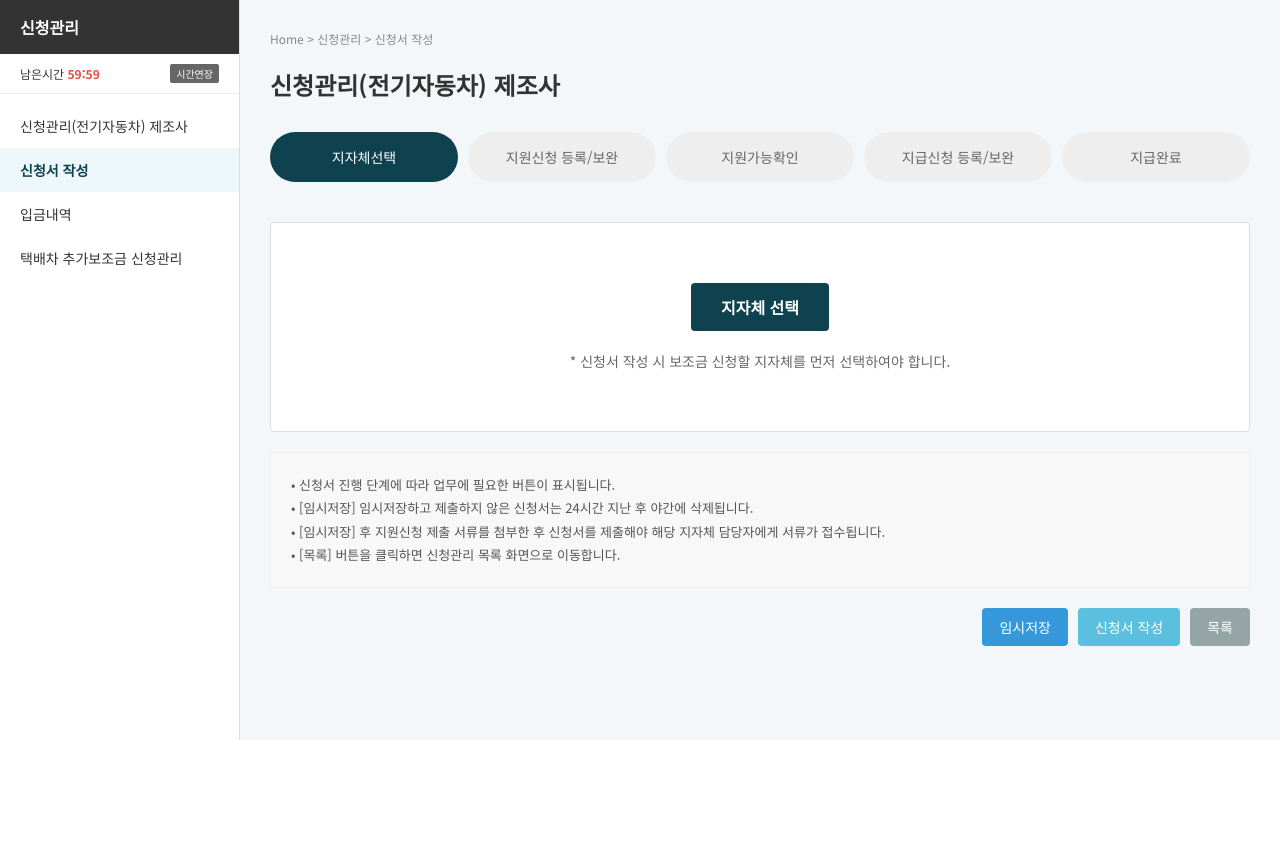
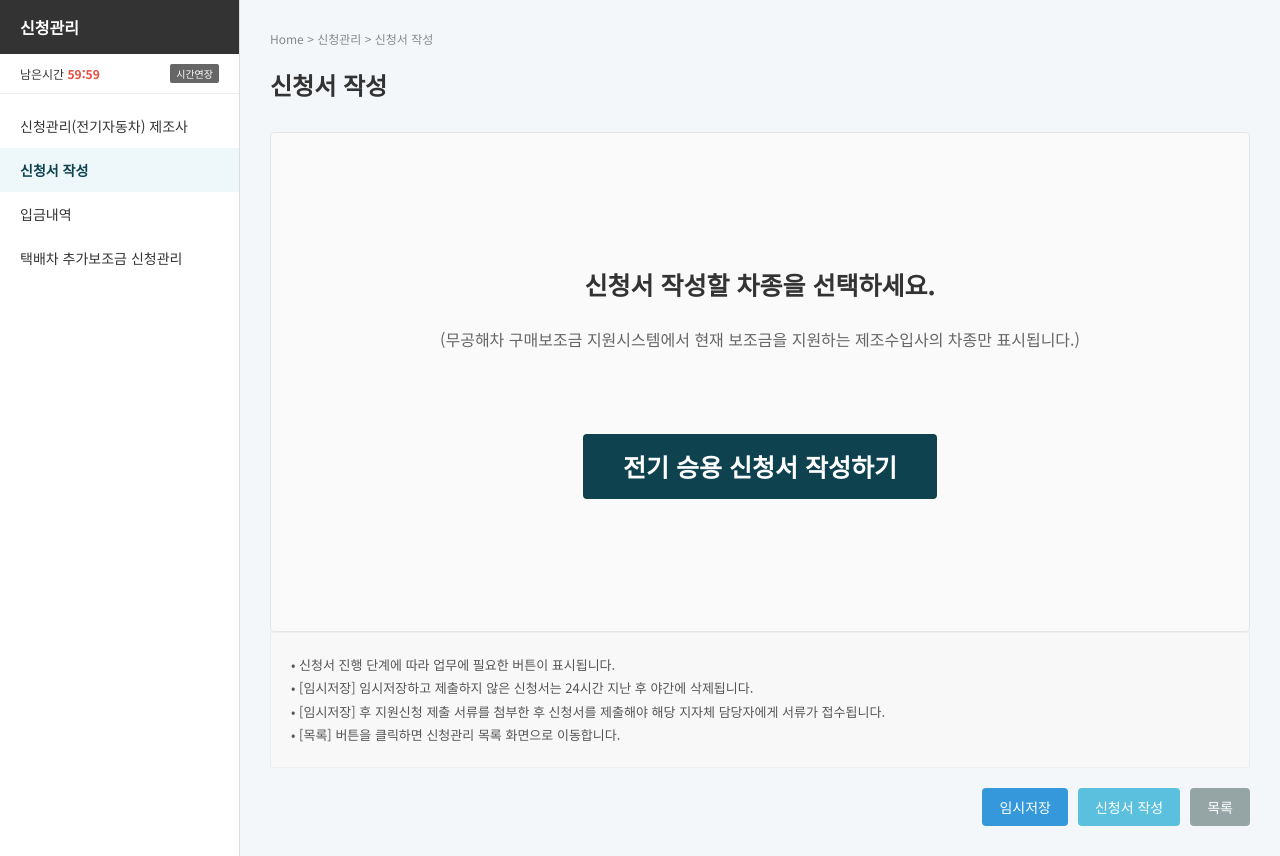
Before and after one commit to gyeonggoolee-sudo/test_EV-page, a Flask app: page / in a window 1280 px wide. Shown: the part 60-916 px from the top of the page. Before the commit the page ends 800 px from the top, so only its background shows below. Run offline with Flask 3, Linux system fonts and the light colour scheme.

Commit message:
feat: 포털 페이지의 기본 구조 및 스타일을 구현했습니다.

```diff
--- a/static/css/portal.css
+++ b/static/css/portal.css
@@ -46,7 +46,8 @@ header {
     transition: opacity 0.2s;
 }
 
-.nav-item:hover, .nav-item.active {
+.nav-item:hover,
+.nav-item.active {
     opacity: 1;
 }
 
@@ -57,8 +58,8 @@ header {
 }
 
 .user-btn {
-    background: rgba(255,255,255,0.1);
-    border: 1px solid rgba(255,255,255,0.2);
+    background: rgba(255, 255, 255, 0.1);
+    border: 1px solid rgba(255, 255, 255, 0.2);
     color: white;
     padding: 4px 12px;
     border-radius: 4px;
@@ -98,7 +99,10 @@ aside {
     align-items: center;
 }
 
-.timer { color: #e74c3c; font-weight: 700; }
+.timer {
+    color: #e74c3c;
+    font-weight: 700;
+}
 
 .extend-btn {
     background: #666;
@@ -173,30 +177,53 @@ main {
     color: white;
 }
 
-/* Action Box */
-.action-card {
-    background: white;
-    border: 1px solid #ddd;
-    padding: 60px;
-    text-align: center;
+/* Action Box (Selection State) */
+.applicationform-main {
+    background-color: #fafafa;
+    border: 1px solid #e5e5e5;
+    height: 500px;
+    display: flex;
+    flex-direction: column;
+    align-items: center;
+    justify-content: center;
+    padding: 20px;
     border-radius: 4px;
-    margin-bottom: 20px;
 }
 
-.btn-blue-large {
+.applicationform-main h2 {
+    font-size: 25px;
+    font-weight: 700;
+    color: #333;
+    margin-bottom: 25px;
+}
+
+.applicationform-main p {
+    font-size: 16px;
+    color: #666;
+    margin-bottom: 83px;
+    text-align: center;
+}
+
+.btn-set {
+    display: flex;
+    gap: 15px;
+}
+
+.btn-darksky {
     background-color: #0e424f;
     color: white;
     border: none;
-    padding: 12px 30px;
-    font-size: 16px;
+    height: 65px;
+    padding: 0 40px;
+    font-size: 25px;
     font-weight: 700;
     border-radius: 4px;
     cursor: pointer;
+    transition: background-color 0.2s;
 }
 
-.guide-text {
-    margin-top: 20px;
-    color: #666;
+.btn-darksky:hover {
+    background-color: #0a333d;
 }
 
 /* Info Box */
@@ -225,6 +252,17 @@ main {
     border: 1px solid transparent;
 }
 
-.btn-primary { background-color: #3498db; color: white; }
-.btn-secondary { background-color: #5bc0de; color: white; }
-.btn-gray { background-color: #95a5a6; color: white; }
+.btn-primary {
+    background-color: #3498db;
+    color: white;
+}
+
+.btn-secondary {
+    background-color: #5bc0de;
+    color: white;
+}
+
+.btn-gray {
+    background-color: #95a5a6;
+    color: white;
+}
--- a/templates/index.html
+++ b/templates/index.html
@@ -46,19 +46,14 @@
 
         <main>
             <div class="breadcrumb">Home > 신청관리 > 신청서 작성</div>
-            <h1 class="page-title">신청관리(전기자동차) 제조사</h1>
+            <h1 class="page-title">신청서 작성</h1>
 
-            <div class="step-container">
-                <div class="step active">지자체선택</div>
-                <div class="step">지원신청 등록/보완</div>
-                <div class="step">지원가능확인</div>
-                <div class="step">지급신청 등록/보완</div>
-                <div class="step">지급완료</div>
-            </div>
-
-            <div class="action-card">
-                <button class="btn-blue-large">지자체 선택</button>
-                <p class="guide-text">* 신청서 작성 시 보조금 신청할 지자체를 먼저 선택하여야 합니다.</p>
+            <div class="applicationform-main">
+                <h2>신청서 작성할 차종을 선택하세요.</h2>
+                <p>(무공해차 구매보조금 지원시스템에서 현재 보조금을 지원하는 제조수입사의 차종만 표시됩니다.)</p>
+                <div class="btn-set">
+                    <button class="btn-darksky">전기 승용 신청서 작성하기</button>
+                </div>
             </div>
 
             <div class="info-box">
```
